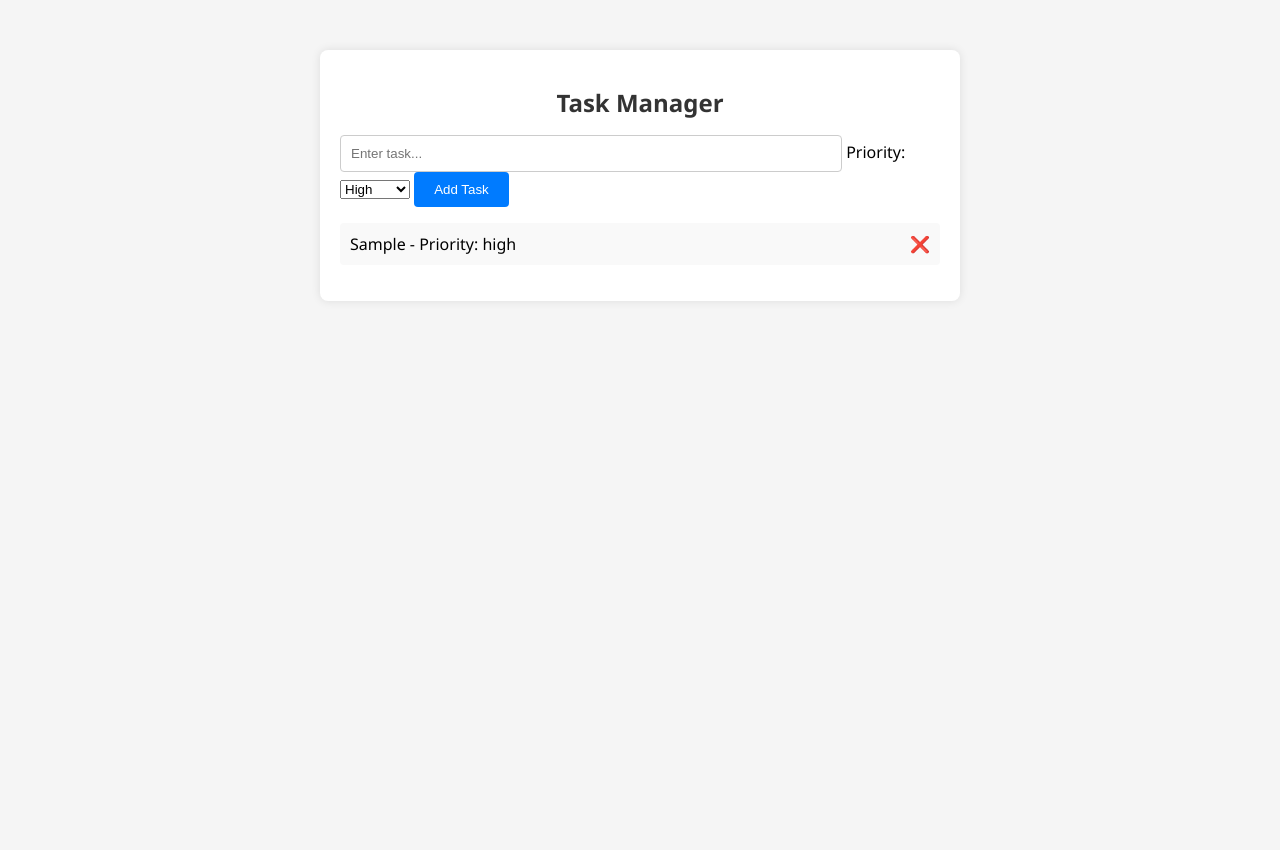
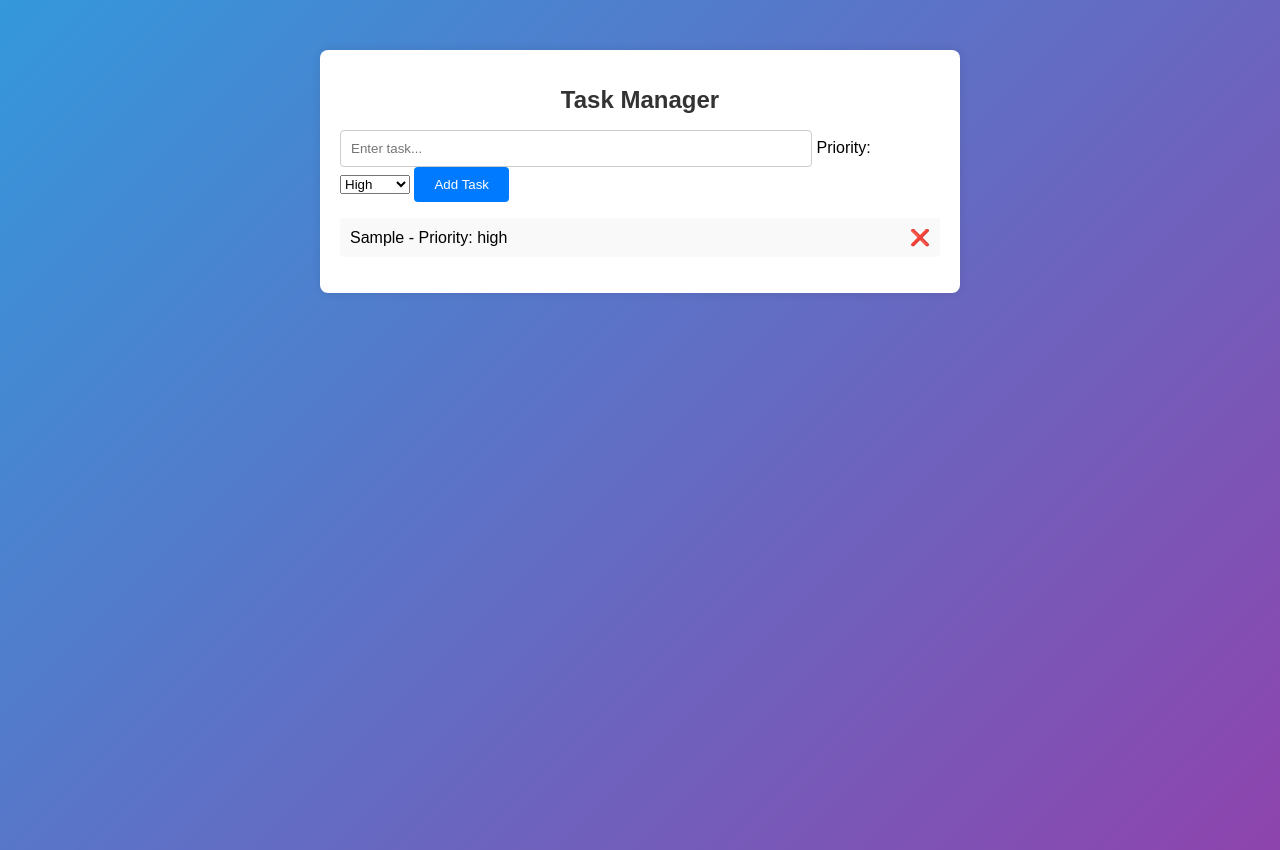
Before and after one commit to Tasein123/CISC-4900, a plain HTML site: page index.html in a window 1280 px wide. Both pictures are taken after typing "Sample" into the empty fields and a click on the button "Add Task". Before the commit the page ends 800 px from the top, so only its background shows below. Drawn offline with Linux system fonts and the light colour scheme.

Commit message:
beautifying

```diff
--- a/script.js
+++ b/script.js
@@ -2,19 +2,17 @@ document.addEventListener('DOMContentLoaded', function() {
     const taskInput = document.getElementById('taskInput');
     const addTaskBtn = document.getElementById('addTaskBtn');
     const taskList = document.getElementById('taskList');
-    const prioritySelect = document.getElementById('priority'); // Add this line to capture the priority dropdown menu
+    const prioritySelect = document.getElementById('priority');
 
-    // Load tasks from local storage when the page loads
     let tasks = JSON.parse(localStorage.getItem('tasks')) || [];
 
-    // Render tasks from local storage
     renderTasks();
 
     addTaskBtn.addEventListener('click', function() {
         const taskText = taskInput.value.trim();
-        const priority = prioritySelect.value; // Get the selected priority value
+        const priority = prioritySelect.value;
         if (taskText !== '') {
-            addTask(taskText, priority); // Pass the priority value when adding a task
+            addTask(taskText, priority);
             saveTasksToLocalStorage();
             taskInput.value = '';
         } else {
@@ -23,7 +21,7 @@ document.addEventListener('DOMContentLoaded', function() {
     });
 
     function addTask(taskText, priority) {
-        tasks.push({ text: taskText, priority: priority }); // Store task with priority information
+        tasks.push({ text: taskText, priority: priority });
         renderTasks();
     }
 
@@ -31,12 +29,12 @@ document.addEventListener('DOMContentLoaded', function() {
         taskList.innerHTML = '';
         tasks.forEach(task => {
             const li = document.createElement('li');
-            li.textContent = `${task.text} - Priority: ${task.priority}`; // Display task text and priority
+            li.textContent = `${task.text} - Priority: ${task.priority}`;
             const deleteButton = document.createElement('span');
             deleteButton.textContent = ' ❌';
             deleteButton.classList.add('task-delete');
             deleteButton.addEventListener('click', function() {
-                tasks = tasks.filter(t => t.text !== task.text); // Remove task from tasks array
+                tasks = tasks.filter(t => t.text !== task.text);
                 renderTasks();
                 saveTasksToLocalStorage();
             });
--- a/styles.css
+++ b/styles.css
@@ -1,14 +1,23 @@
 body {
-    font-family: 'Segoe UI', Tahoma, Geneva, Verdana, sans-serif;
-    background-color: #f5f5f5;
+    background: linear-gradient(135deg, #3498db, #8e44ad);
+    color: black;
+    font-family: Arial, sans-serif;
     margin: 0;
     padding: 0;
+    min-height: 100vh;
+    /* Optional for different browser support */
+    /*background: -webkit-linear-gradient(135deg, #3498db, #8e44ad);*/
+    /*background: -moz-linear-gradient(135deg, #3498db, #8e44ad);*/
+    /*background: -o-linear-gradient(135deg, #3498db, #8e44ad);*/
+    /*background: -ms-linear-gradient(135deg, #3498db, #8e44ad);*/
 }
+
+
 
 .container {
     max-width: 600px;
     margin: 50px auto;
-    background-color: #fff;
+    background-color: white;
     border-radius: 8px;
     padding: 20px;
     box-shadow: 0px 0px 10px rgba(0, 0, 0, 0.1);
@@ -21,7 +30,7 @@ h1 {
 }
 
 input[type="text"] {
-    width: calc(100% - 120px);
+    width: calc(100% - 150px);
     padding: 10px;
     border: 1px solid #ccc;
     border-radius: 4px;
```
Also changed, not shown: index.html (+1 -2 lines).
